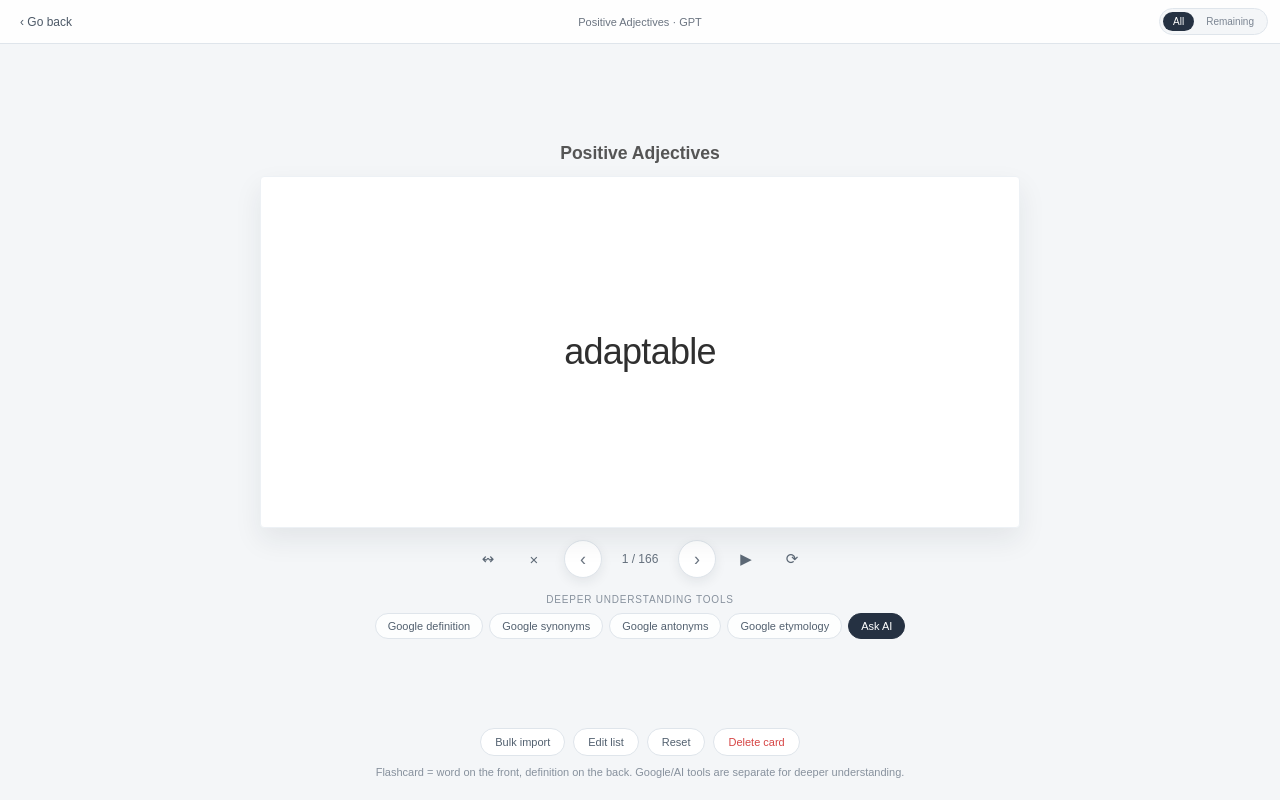
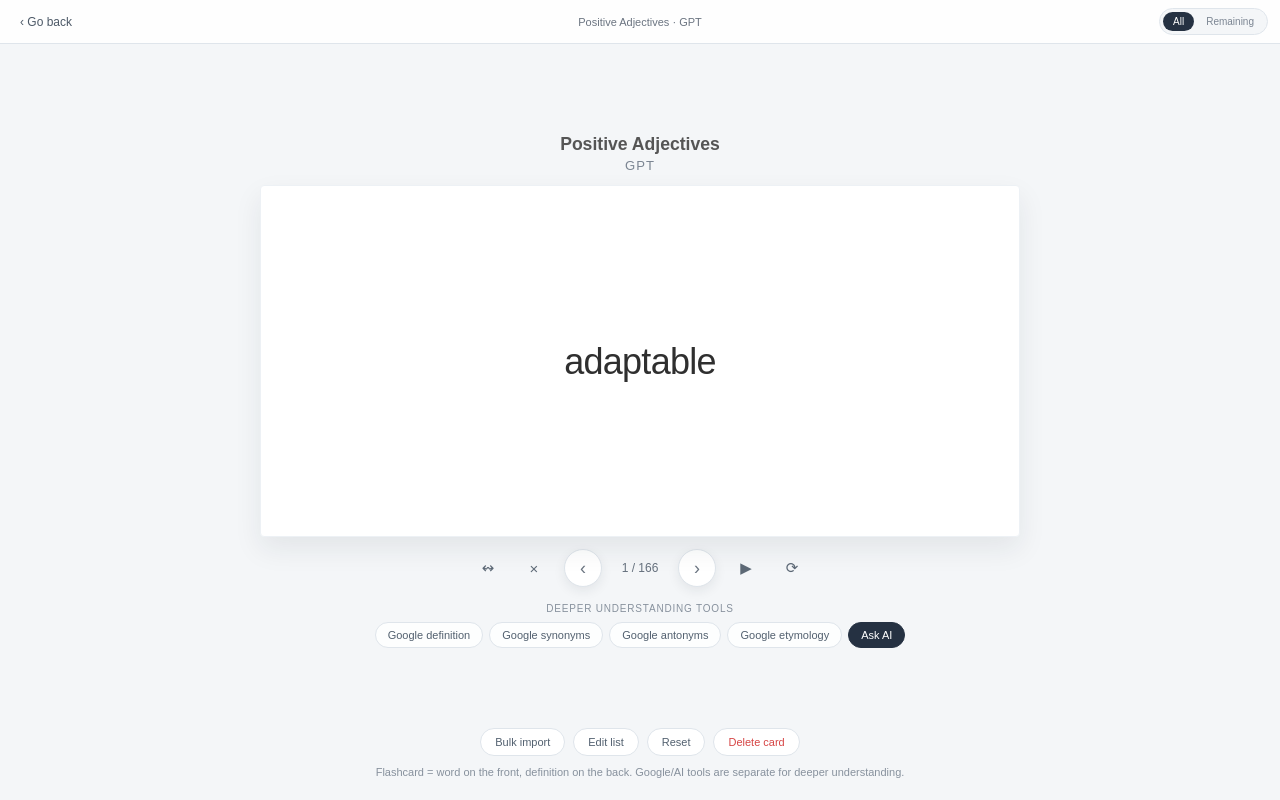
Before and after one commit to classical91/flashcards, a React (Vite) app: page / in a window 1280 px wide. Both pictures are taken after a click on the button "Shuffle all". Built offline with nearby package versions, Linux system fonts and the light colour scheme; no server answers.

Commit message:
Show topic name below deck title in study view
Adds the parent topic (section) name beneath the deck title so users
always know which topic a deck belongs to while studying.

https://claude.ai/code/session_01CZmUMoJkcYwMQVkYnUgT8j

```diff
--- a/src/App.tsx
+++ b/src/App.tsx
@@ -1445,6 +1445,9 @@ export default function App() {
             {currentCard ? (
               <>
                 <div className="deck-study-title">{selectedDeck.title}</div>
+                {selectedSection && (
+                  <div className="deck-study-topic">{selectedSection.title}</div>
+                )}
                 <section className="card-shell-new" aria-live="polite">
                   <article
                     className={`card-3d${activeProgress.isFlipped ? " flipped" : ""}`}
--- a/src/styles.css
+++ b/src/styles.css
@@ -354,6 +354,15 @@ button {
   font-weight: 600;
   color: var(--text-secondary, #555);
   text-align: center;
+  margin-bottom: 0.2rem;
+}
+
+.deck-study-topic {
+  font-size: 0.82rem;
+  color: var(--muted, #888);
+  text-align: center;
+  text-transform: uppercase;
+  letter-spacing: 0.08em;
   margin-bottom: 0.75rem;
 }
 
```
